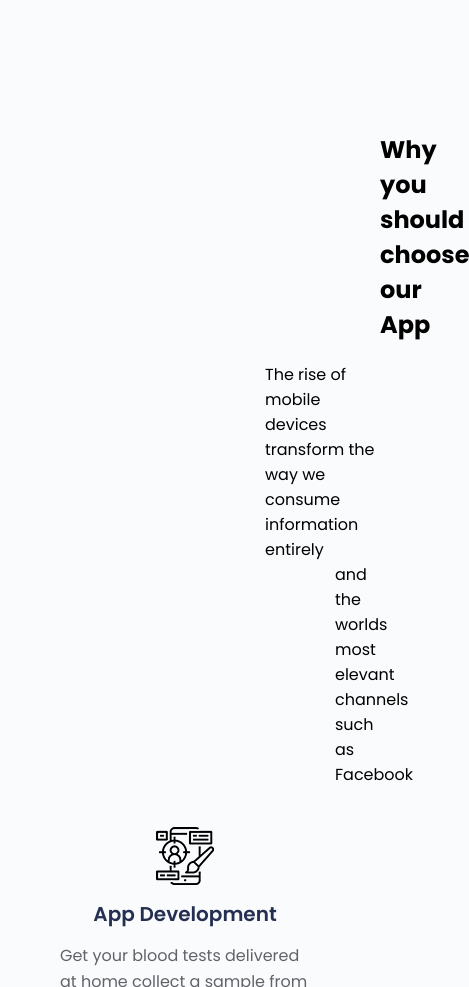
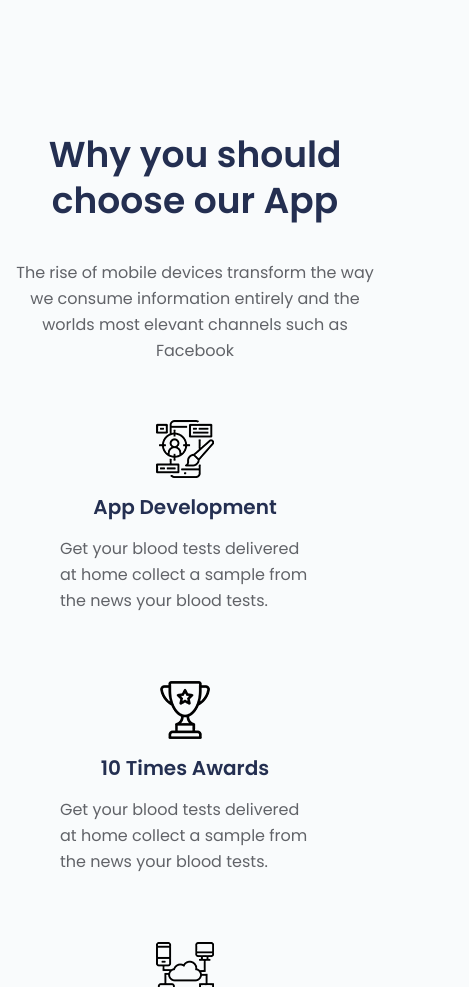
Before and after one commit to sumaiya722/Applab, a plain HTML site: page index.html in a window 390 px wide. Shown: the part 4600-5587 px from the top of the page, 469 px wide, since content can reach past the window. Drawn offline with Linux system fonts and the light colour scheme.

Commit message:
responsive added

```diff
--- a/index.html
+++ b/index.html
@@ -195,10 +195,10 @@ Features area end
     <section id="service">
 
         <div class="container inner_service">
-            <div >
-                <h1 style="align-items: center; margin-left: 365px; margin-bottom: 20px;">Why you should choose our App</h1>
-            <p style="flex-wrap: wrap;  margin-left: 250px;">The rise of mobile devices transform the way we consume information entirely <br> </p>
-            <p style="margin-left: 320px; margin-bottom: 30px">and the worlds most elevant channels such as Facebook</p>
+            <div class="pricing_title">
+                <h1>Why you should choose our App</h1>
+            <p>The rise of mobile devices transform the way we consume information entirely and the worlds most elevant channels such as Facebook</p>
+            <!-- <p style="margin-left: 320px; margin-bottom: 30px">and the worlds most elevant channels such as Facebook</p> -->
             </div>
             <div class="service-card">
                <div class="service-box">
--- a/responsive.css
+++ b/responsive.css
@@ -310,6 +310,11 @@
         font-size: 12px;
         line-height: 21px;
     }
+    /* .my-app {
+        flex-wrap: wrap;
+        align-items: center;
+        margin-right: 200px;
+    } */
 
     .ceo_area {
         max-width: 383px;
```
